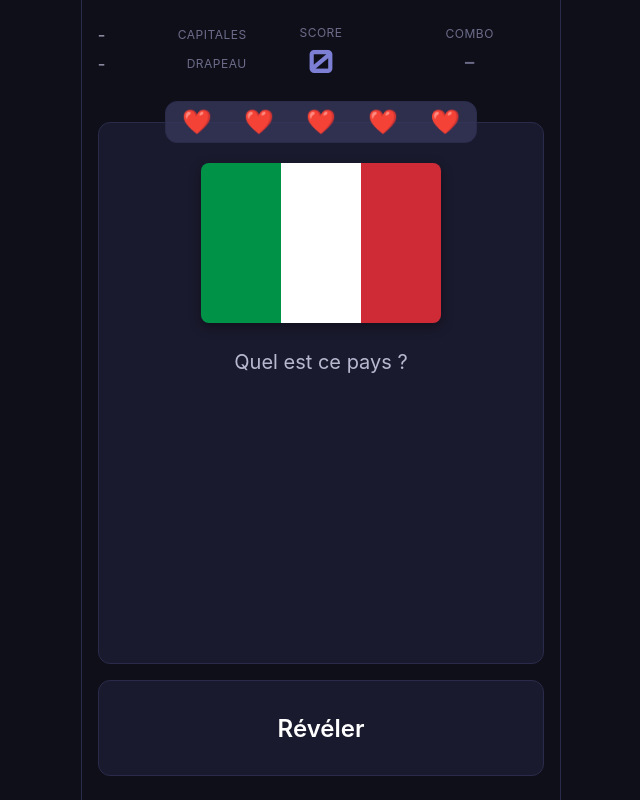
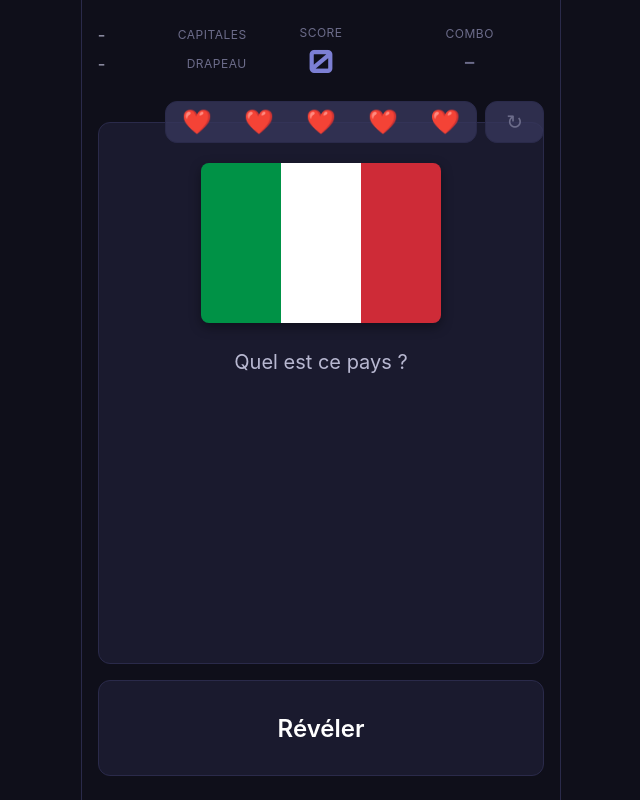
Before and after one commit to damien-lefebvre/quizz-capital, a React (Vite) app: page / in a window 1280 px wide. Shown: the whole page, without its empty margins (319-959 px from the left). Built offline with nearby package versions, Linux system fonts and the light colour scheme.

Commit message:
Add undo button for correct answers and retry button

```diff
--- a/src/components/GameHeader/GameHeader.scss
+++ b/src/components/GameHeader/GameHeader.scss
@@ -184,17 +184,25 @@
 // Lives Row
 // =============================================================================
 
+.game-header__lives-row {
+  display: grid;
+  grid-template-columns: auto 70% auto;
+  align-items: stretch;
+  width: 100%;
+  transform: translateY(50%);
+  z-index: 10;
+  gap: $spacing-sm;
+}
+
 .game-header__lives {
   display: flex;
   justify-content: space-between;
   align-items: center;
-  width: 70%;
+  flex: 1;
   padding: $spacing-sm $spacing-md;
   background-color: $color-bg-tertiary;
   border: 1px solid $color-border;
   border-radius: $border-radius-md;
-  transform: translateY(50%);
-  z-index: 10;
 }
 
 .game-header__heart {
@@ -213,3 +221,31 @@
     filter: grayscale(1);
   }
 }
+
+.game-header__button {
+  display: flex;
+  align-items: center;
+  justify-content: center;
+  padding: 0 $spacing-sm;
+  background-color: $color-bg-tertiary;
+  border: 1px solid $color-border;
+  border-radius: $border-radius-md;
+  color: $color-text-muted;
+  font-size: $font-size-lg;
+  cursor: pointer;
+  transition: all $transition-fast;
+
+  &:hover {
+    background-color: $color-bg-secondary;
+    color: $color-text-primary;
+    border-color: $color-text-muted;
+  }
+
+  &:active {
+    transform: rotate(-180deg);
+  }
+
+  &:first-of-type {
+    visibility: hidden;
+  }
+}
--- a/src/components/GameHeader/GameHeader.tsx
+++ b/src/components/GameHeader/GameHeader.tsx
@@ -69,7 +69,7 @@ function getBestRank(
 // =============================================================================
 
 export function GameHeader() {
-  const { score, combo, life, stats } = useGame();
+  const { score, combo, life, stats, reset } = useGame();
   const { getTopScores, getFirstTryScores, getRecentScores, history } =
     useGameHistory();
 
@@ -178,6 +178,15 @@ export function GameHeader() {
       </div>
 
       {/* Lives row */}
+      <div className="game-header__lives-row">
+        <button
+          className="game-header__button"
+          //          onClick={() =}
+          aria-label="Accéder aux statistiques"
+          title="Statistiques"
+        >
+          ↻
+        </button>
         <div className="game-header__lives">
           {Array.from({ length: 5 }, (_, i) => (
             <span
@@ -188,6 +197,15 @@ export function GameHeader() {
             </span>
           ))}
         </div>
+        <button
+          className="game-header__button"
+          onClick={reset}
+          aria-label="Recommencer la partie"
+          title="Recommencer"
+        >
+          ↻
+        </button>
+      </div>
     </header>
   );
 }
--- a/src/components/Question/Question.scss
+++ b/src/components/Question/Question.scss
@@ -231,6 +231,28 @@
 
   .action-button {
     flex: 1;
+  }
+
+  &--weighted {
+    .action-button {
+      flex: 4;
+
+      &--undo {
+        flex: 1;
+      }
+    }
+  }
+}
+
+.action-button--undo {
+  background-color: transparent;
+  color: $color-accent-error;
+  border: 1px solid $color-accent-error;
+  font-size: $font-size-2xl;
+
+  &:active:not(:disabled) {
+    transform: scale(0.98);
+    background-color: rgba($color-accent-error, 0.1);
   }
 }
 
--- a/src/components/Question/Question.tsx
+++ b/src/components/Question/Question.tsx
@@ -30,7 +30,7 @@ const FLAG_MULTIPLIERS: Record<number, number> = {
 
 const FLAG_WRONG_MULTIPLIER_LEVEL_1 = 0.75;
 const SUMMARY_DELAY_SUCCESS_MS = 5000;
-const SUMMARY_DELAY_ERROR_MS = 50000;
+const SUMMARY_DELAY_ERROR_MS = 5000;
 
 function calculateMultiplier(flagLevel: number, foundFlag: boolean): number {
   if (flagLevel === 1) {
@@ -90,6 +90,27 @@ export function Question() {
   const handleRevealCapital = useCallback(() => {
     setStep("CapitalResult");
   }, []);
+
+  const handleUndoFlag = useCallback(() => {
+    setFoundFlag(false);
+  }, []);
+
+  const handleUndoCapital = useCallback(() => {
+    // Clear existing timer
+    if (timerRef.current) {
+      clearTimeout(timerRef.current);
+    }
+    setFoundCapital(false);
+    setComboAtAnswer(0);
+    // Restart timer with error duration
+    timerRef.current = setTimeout(() => {
+      nextCountry({ foundFlag, foundCapital: false });
+      setStep("FlagQuestion");
+      setFoundFlag(false);
+      setFoundCapital(false);
+      setComboAtAnswer(0);
+    }, SUMMARY_DELAY_ERROR_MS);
+  }, [nextCountry, foundFlag]);
 
   const handleCapitalResult = useCallback(
     (correct: boolean) => {
@@ -297,12 +318,23 @@ export function Question() {
 
     if (step === "CapitalQuestion") {
       return (
+        <div className="action-buttons-row action-buttons-row--weighted">
           <button
             className="action-button action-button--primary"
             onClick={handleRevealCapital}
           >
             Révéler
           </button>
+          {foundFlag && (
+            <button
+              className="action-button action-button--undo"
+              onClick={handleUndoFlag}
+              aria-label="Annuler le résultat du drapeau"
+            >
+              ↩
+            </button>
+          )}
+        </div>
       );
     }
 
@@ -347,6 +379,7 @@ export function Question() {
           <div className="question__countdown">
             <div
               className="question__countdown-bar"
+              key={foundCapital ? "success" : "error"}
               style={
                 {
                   "--countdown-duration": `${countdownDuration}ms`,
@@ -354,12 +387,25 @@ export function Question() {
               }
             />
           </div>
+          <div
+            className={`action-buttons-row${foundCapital ? " action-buttons-row--weighted" : ""}`}
+          >
             <button
               className="action-button action-button--primary action-button--small"
               onClick={handleManualNext}
             >
               {!foundCapital && life <= 1 ? "Résultat" : "Question suivante"}
             </button>
+            {foundCapital && (
+              <button
+                className="action-button action-button--undo action-button--small"
+                onClick={handleUndoCapital}
+                aria-label="Annuler le résultat de la capitale"
+              >
+                ↩
+              </button>
+            )}
+          </div>
         </div>
       );
     }
```
Lines whose indentation alone changed are shown as unchanged.
